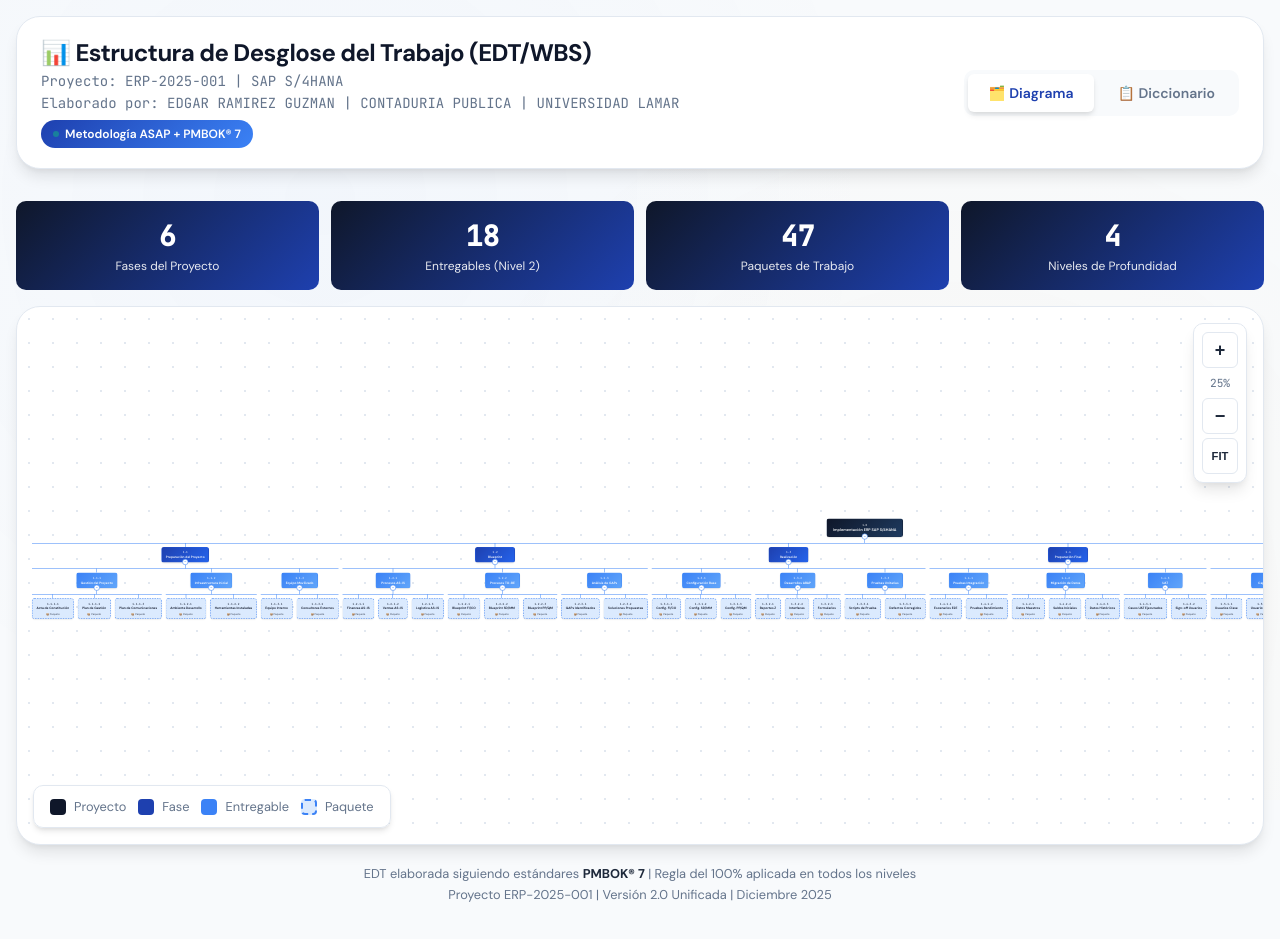
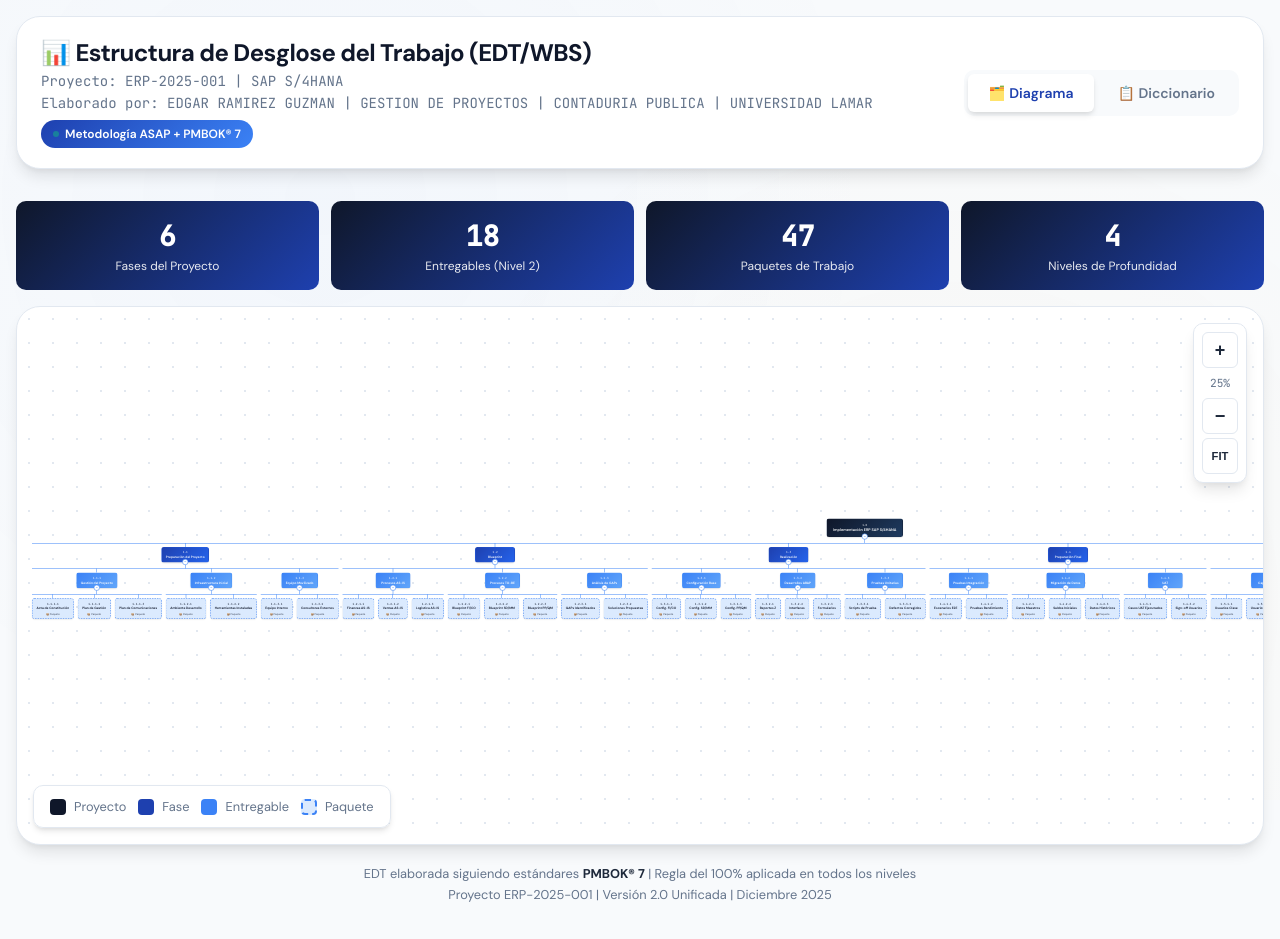
Before and after one commit to 000046231-max/lamar, a plain HTML site: page EDT_SAP_Unificado_Ultimo.html in a window 1280 px wide. Drawn offline with Linux system fonts and the light colour scheme.

Commit message:
EDT_SAP_Unificado_Ultimo.html

```diff
--- a/EDT_SAP_Unificado_Ultimo.html
+++ b/EDT_SAP_Unificado_Ultimo.html
@@ -701,7 +701,7 @@
             <div class="header-info">
                 <h1>📊 Estructura de Desglose del Trabajo (EDT/WBS)</h1>
                 <p>Proyecto: ERP-2025-001 | SAP S/4HANA</p>
-                <p>Elaborado por: EDGAR RAMIREZ GUZMAN | CONTADURIA PUBLICA | UNIVERSIDAD LAMAR</p>
+                <p>Elaborado por: EDGAR RAMIREZ GUZMAN | GESTION DE PROYECTOS | CONTADURIA PUBLICA | UNIVERSIDAD LAMAR</p>
                 <div class="header-badge">Metodología ASAP + PMBOK® 7</div>
             </div>
 
```
